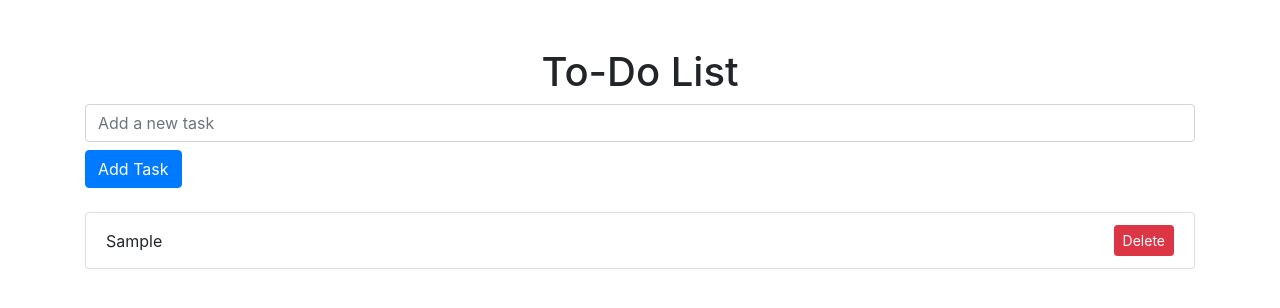
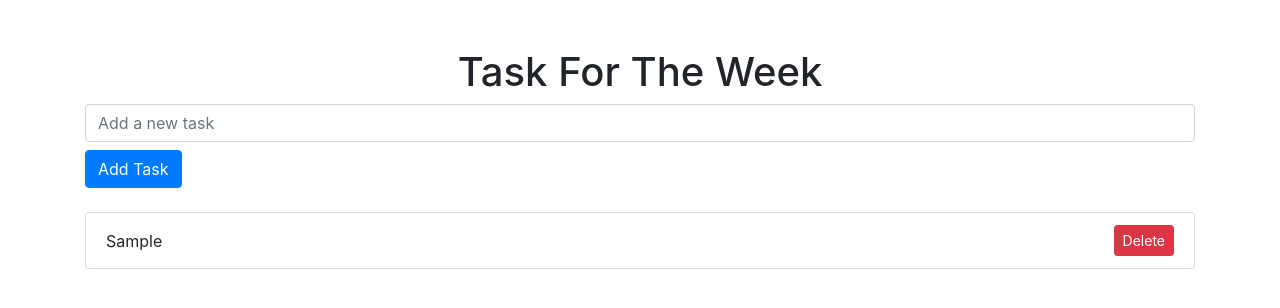
Before and after one commit to afumchris/lab-webapp, a Flask app: page / in a window 1280 px wide. Shown: the top 308 px of the page. Run offline with Flask 3, Linux system fonts and the light colour scheme; tables that the repository leaves empty hold one stand-in row (values such as "Sample post"); some libraries are stand-ins or nearby versions.

Commit message:
app is working

```diff
--- a/app.py
+++ b/app.py
@@ -7,8 +7,8 @@ app = Flask(__name__)
 db = mysql.connector.connect(
  host="localhost",
  user="chris",
- password="yourpassword",
- database="labdb"
+ password="ypassword",
+ database="taskdb"
 )
 cursor = db.cursor()
 
--- a/templates/index.html
+++ b/templates/index.html
@@ -3,12 +3,12 @@
 <head>
  <meta charset="UTF-8">
  <meta name="viewport" content="width=device-width, initial-scale=1.0">
- <title>To-Do List</title>
+ <title>Task For The Week</title>
  <link rel="stylesheet" href="https://stackpath.bootstrapcdn.com/bootstrap/4.5.2/css/bootstrap.min.css">
 </head>
 <body>
  <div class="container mt-5">
-     <h1 class="text-center">To-Do List</h1>
+     <h1 class="text-center">Task For The Week</h1>
      <form action="/add" method="POST" class="mb-4">
          <input type="text" name="task" class="form-control" placeholder="Add a new task" required>
          <button type="submit" class="btn btn-primary mt-2">Add Task</button>
```
Also changed, not shown: requirements.txt (deleted).
